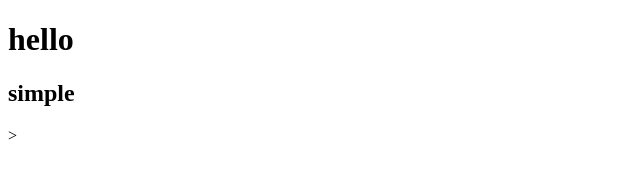
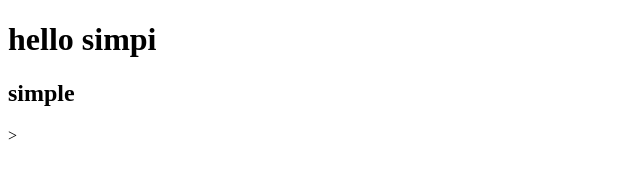
Before and after one commit to Nidhi8960/demoproject, a plain HTML site: page index.html in a window 1280 px wide. Shown: the whole page, without its empty margins (0-640 px from the left). Drawn offline with Linux system fonts and the light colour scheme.

Commit message:
Update index.html

```diff
--- a/index.html
+++ b/index.html
@@ -6,7 +6,8 @@
     <title>Document</title>
 </head>
 <body>
-    <h1>hello</h1>
+    <h1>hello simpi</h1>
      <h2>simple</h2>>
+
 </body>
 </html>
```
